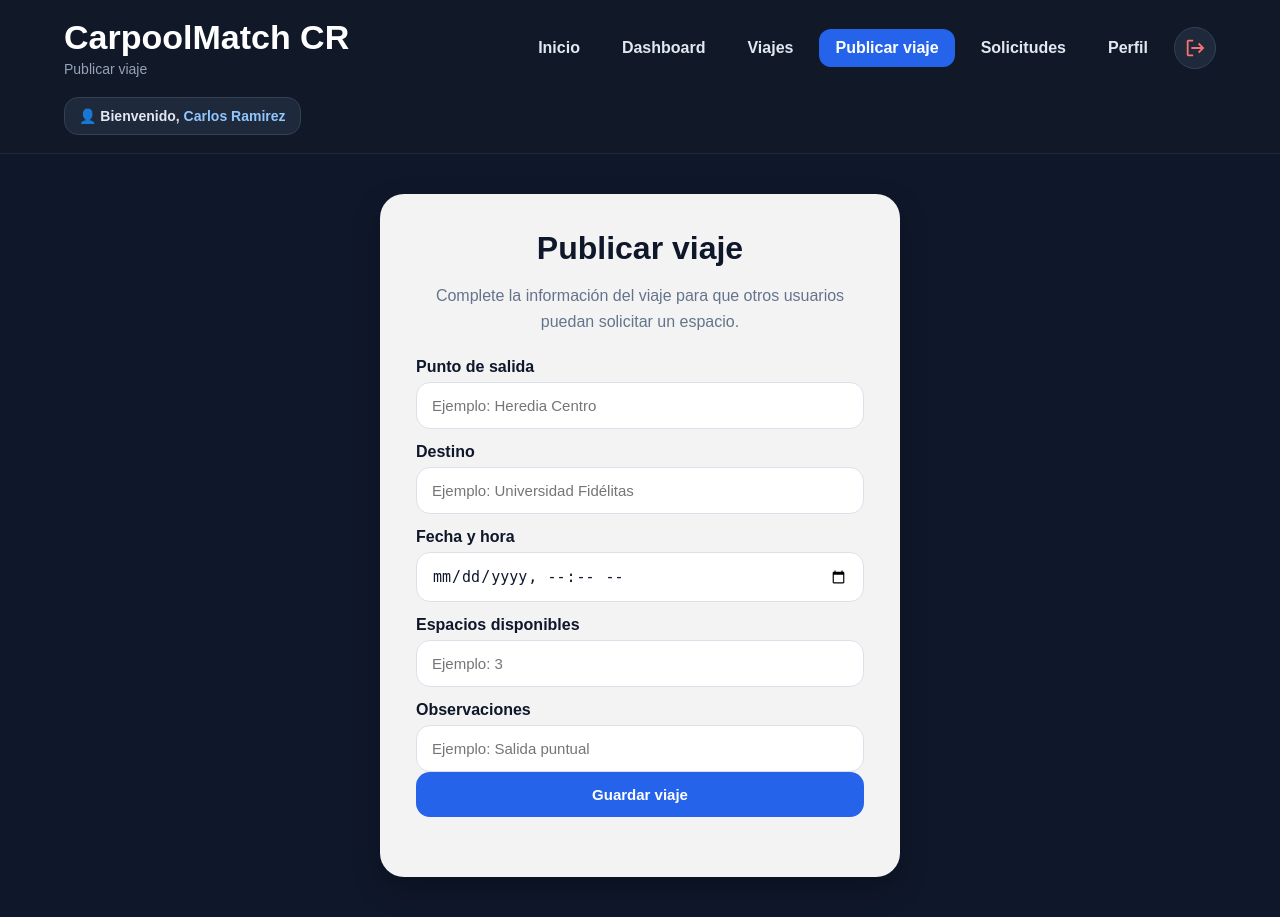
After one commit to Fidelitas-Ambiente-Web-Cliente-Servidor/sc502-kn-proyecto-sc502_kn_proyecto_q2_2026_g2, a PHP site: page /publicar-viaje.php in a window 1280 px wide. The commit adds this page. Run offline with PHP 8.4, Linux system fonts and the light colour scheme; a user stored in the database is signed in; a stand-in replaces the project's code that opens the database connection.

Commit message:
Implementa modulo de viajes

```diff
--- a/dashboard.php
+++ b/dashboard.php
@@ -32,7 +32,7 @@ $tipoUsuario = $_SESSION["tipo_usuario"];
         <nav class="nav">
             <a href="index.html">Inicio</a>
             <a href="dashboard.php" class="nav-btn">Dashboard</a>
-            <a href="#">Viajes</a>
+            <a href="viajes.php">Viajes</a>
             <a href="#">Solicitudes</a>
             <a href="#">Perfil</a>
             <a href="php/logout.php" class="logout-icon" title="Cerrar sesión">
@@ -135,8 +135,8 @@ $tipoUsuario = $_SESSION["tipo_usuario"];
                 <h3>Acciones rápidas</h3>
 
                 <div class="quick-actions">
-                    <a href="#" class="btn btn-primary full">Buscar viaje</a>
-                    <a href="#" class="btn btn-secondary full">Publicar ruta</a>
+                    <a href="viajes.php" class="btn btn-primary full">Buscar viaje</a>
+<a href="publicar-viaje.php" class="btn btn-secondary full">Publicar ruta</a>
                     <a href="#" class="btn btn-secondary full">Ver solicitudes</a>
                     <a href="#" class="btn btn-secondary full">Editar perfil</a>
                 </div>
--- /dev/null
+++ b/publicar-viaje.php
@@ -0,0 +1,107 @@
+<?php
+
+session_start();
+
+if (!isset($_SESSION["id_usuario"])) {
+    header("Location: login.html");
+    exit();
+}
+
+$nombreUsuario = $_SESSION["nombre"];
+$tipoUsuario = $_SESSION["tipo_usuario"];
+
+?>
+<!DOCTYPE html>
+<html lang="es">
+
+<head>
+    <meta charset="UTF-8">
+    <meta name="viewport" content="width=device-width, initial-scale=1.0">
+    <title>Publicar viaje - CarpoolMatch CR</title>
+    <link rel="stylesheet" href="css/style.css">
+</head>
+
+<body>
+
+    <header class="header">
+        <div class="brand">
+            <h1>CarpoolMatch CR</h1>
+            <p>Publicar viaje</p>
+        </div>
+
+        <nav class="nav">
+            <a href="index.html">Inicio</a>
+            <a href="dashboard.php">Dashboard</a>
+            <a href="viajes.php">Viajes</a>
+            <a href="publicar-viaje.php" class="nav-btn">Publicar viaje</a>
+            <a href="#">Solicitudes</a>
+            <a href="#">Perfil</a>
+            <a href="php/logout.php" class="logout-icon" title="Cerrar sesión">
+                <svg viewBox="0 0 24 24">
+                    <path d="M10 3H5c-1.1 0-2 .9-2 2v14c0 1.1.9 2 2 2h5v-2H5V5h5V3z"></path>
+                    <path d="M16.6 17.6 15.2 16.2 18.4 13H8v-2h10.4l-3.2-3.2 1.4-1.4L22.2 12z"></path>
+                </svg>
+            </a>
+        </nav>
+
+        <div class="usuario-header">
+            👤 Bienvenido, <span><?php echo $nombreUsuario; ?></span>
+        </div>
+    </header>
+
+    <main class="login-simple">
+        <section class="login-card registro-card">
+            <h2>Publicar viaje</h2>
+
+            <p>
+                Complete la información del viaje para que otros usuarios puedan solicitar un espacio.
+            </p>
+
+            <form class="form" action="php/guardar_viaje.php" method="POST">
+                <label for="puntoSalida">Punto de salida</label>
+                <input type="text" id="puntoSalida" name="puntoSalida" placeholder="Ejemplo: Heredia Centro">
+
+                <label for="destino">Destino</label>
+                <input type="text" id="destino" name="destino" placeholder="Ejemplo: Universidad Fidélitas">
+
+                <label for="fechaHora">Fecha y hora</label>
+                <input type="datetime-local" id="fechaHora" name="fechaHora">
+
+                <label for="asientos">Espacios disponibles</label>
+                <input type="number" id="asientos" name="asientos" min="1" max="8" placeholder="Ejemplo: 3">
+
+                <label for="observaciones">Observaciones</label>
+                <input type="text" id="observaciones" name="observaciones" placeholder="Ejemplo: Salida puntual">
+
+                <button type="submit" class="btn btn-primary full">
+                    Guardar viaje
+                </button>
+            </form>
+
+            <p id="mensajeViaje" class="message"></p>
+        </section>
+    </main>
+
+    <script>
+        const parametrosViaje = new URLSearchParams(window.location.search);
+        const mensajeViaje = document.getElementById("mensajeViaje");
+
+        if (mensajeViaje) {
+            const error = parametrosViaje.get("error");
+
+            if (error === "campos") {
+                mensajeViaje.textContent = "Debe completar los campos obligatorios.";
+                mensajeViaje.style.color = "red";
+            } else if (error === "asientos") {
+                mensajeViaje.textContent = "Los espacios disponibles deben ser mayores a cero.";
+                mensajeViaje.style.color = "red";
+            } else if (error === "bd") {
+                mensajeViaje.textContent = "Ocurrió un error al guardar el viaje.";
+                mensajeViaje.style.color = "red";
+            }
+        }
+    </script>
+
+</body>
+
+</html>
```
Also changed, not shown: php/guardar_viaje.php (added, +53 -0 lines), viajes.php (added, +152 -0 lines).
